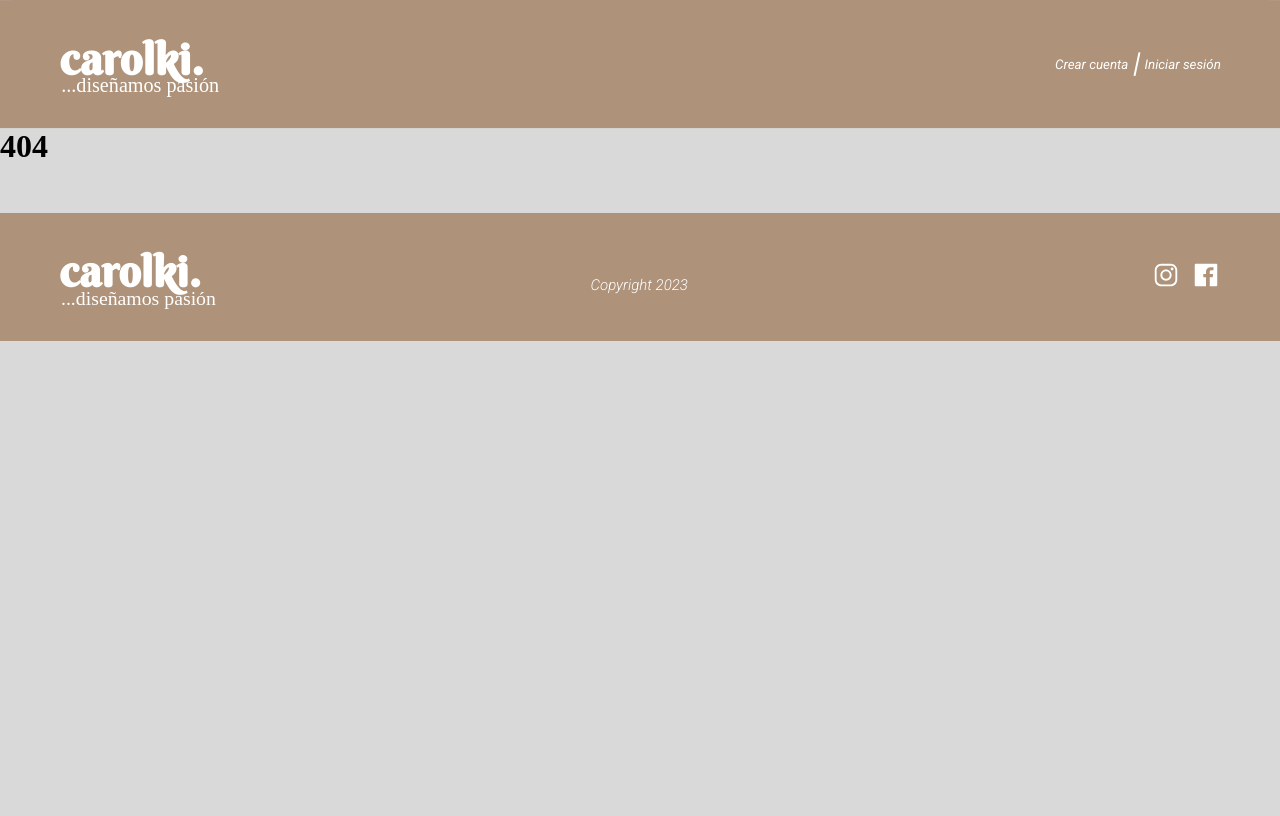
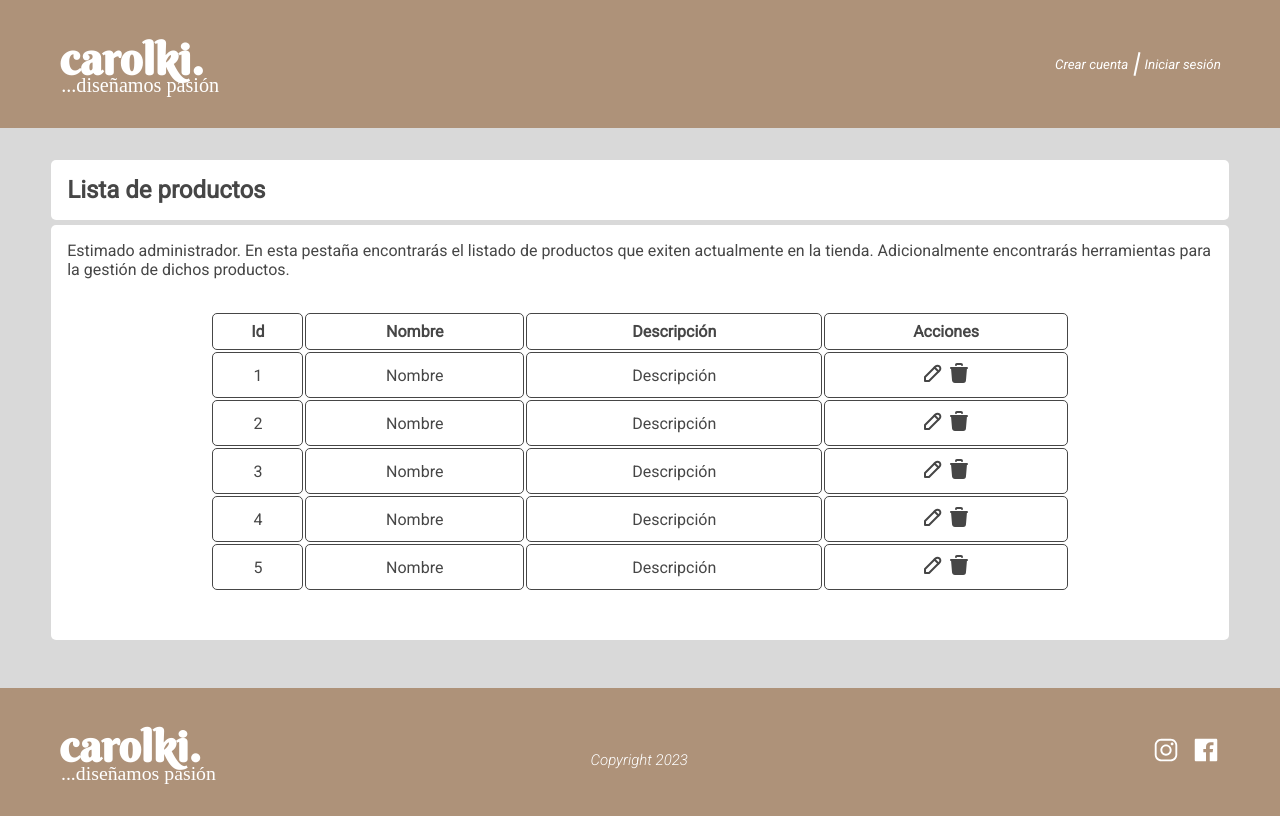
Before and after one commit to andrescarandino/Proyecto-Integrador-RopaDeDise-o, a React (Vite) app: page /admin/products/list in a window 1280 px wide. Before the commit this address had no page. Built offline with nearby package versions, Linux system fonts and the light colour scheme; a web font is replaced by a local one.

Commit message:
feat: advance admin module

```diff
--- a/src/pages/admin/AdminHome.jsx
+++ b/src/pages/admin/AdminHome.jsx
@@ -15,6 +15,10 @@ function AdminHome() {
 
 	const goToCreateProduct = () => {
 		navigate('/admin/products/create');
+	};
+
+	const goToListProducts = () => {
+		navigate('/admin/products/list');
 	};
 
 	return width > 768 ? (
@@ -53,7 +57,11 @@ function AdminHome() {
 						>
 							Agregar producto <IconArrowNarrowRight />
 						</li>
-						<li className={menuStyles.item}>
+						<li
+							className={menuStyles.item}
+							onClick={goToListProducts}
+							role="menuitem"
+						>
 							Listado de productos <IconArrowNarrowRight />
 						</li>
 					</ul>
--- /dev/null
+++ b/src/pages/admin/ListProduct.jsx
@@ -0,0 +1,154 @@
+import { IconPencil, IconTrashFilled } from '@tabler/icons-react';
+import * as createProductStyles from '../../styles/admin/createProduct.module.css';
+import * as ListProductsStyles from '../../styles/admin/listProducts.module.css';
+
+function ListProducts() {
+	return (
+		<div className={createProductStyles.container}>
+			<header className={createProductStyles.headerContainer}>
+				<h2 className={createProductStyles.title}>
+					Lista de productos
+				</h2>
+			</header>
+			<section className={createProductStyles.sectionContainer}>
+				<p className={createProductStyles.sectionDescription}>
+					Estimado administrador. En esta pestaña encontrarás el
+					listado de productos que exiten actualmente en la tienda.
+					Adicionalmente encontrarás herramientas para la gestión de
+					dichos productos.
+				</p>
+				<div>
+					<table className={ListProductsStyles.table}>
+						<thead>
+							<tr>
+								<th>Id</th>
+								<th>Nombre</th>
+								<th>Descripción</th>
+								<th>Acciones</th>
+							</tr>
+						</thead>
+						<tbody>
+							<tr>
+								<td>1</td>
+								<td>Nombre</td>
+								<td>Descripción</td>
+								<td className={ListProductsStyles.actions}>
+									<div
+										className={
+											ListProductsStyles.actionButton
+										}
+										role="button"
+									>
+										<IconPencil />
+									</div>
+									<div
+										className={
+											ListProductsStyles.actionButton
+										}
+										role="button"
+									>
+										<IconTrashFilled />
+									</div>
+								</td>
+							</tr>
+							<tr>
+								<td>2</td>
+								<td>Nombre</td>
+								<td>Descripción</td>
+								<td className={ListProductsStyles.actions}>
+									<div
+										className={
+											ListProductsStyles.actionButton
+										}
+										role="button"
+									>
+										<IconPencil />
+									</div>
+									<div
+										className={
+											ListProductsStyles.actionButton
+										}
+										role="button"
+									>
+										<IconTrashFilled />
+									</div>
+								</td>
+							</tr>
+							<tr>
+								<td>3</td>
+								<td>Nombre</td>
+								<td>Descripción</td>
+								<td className={ListProductsStyles.actions}>
+									<div
+										className={
+											ListProductsStyles.actionButton
+										}
+										role="button"
+									>
+										<IconPencil />
+									</div>
+									<div
+										className={
+											ListProductsStyles.actionButton
+										}
+										role="button"
+									>
+										<IconTrashFilled />
+									</div>
+								</td>
+							</tr>
+							<tr>
+								<td>4</td>
+								<td>Nombre</td>
+								<td>Descripción</td>
+								<td className={ListProductsStyles.actions}>
+									<div
+										className={
+											ListProductsStyles.actionButton
+										}
+										role="button"
+									>
+										<IconPencil />
+									</div>
+									<div
+										className={
+											ListProductsStyles.actionButton
+										}
+										role="button"
+									>
+										<IconTrashFilled />
+									</div>
+								</td>
+							</tr>
+							<tr>
+								<td>5</td>
+								<td>Nombre</td>
+								<td>Descripción</td>
+								<td className={ListProductsStyles.actions}>
+									<div
+										className={
+											ListProductsStyles.actionButton
+										}
+										role="button"
+									>
+										<IconPencil />
+									</div>
+									<div
+										className={
+											ListProductsStyles.actionButton
+										}
+										role="button"
+									>
+										<IconTrashFilled />
+									</div>
+								</td>
+							</tr>
+						</tbody>
+					</table>
+				</div>
+			</section>
+		</div>
+	);
+}
+
+export default ListProducts;
--- a/src/routes/routes.js
+++ b/src/routes/routes.js
@@ -2,6 +2,7 @@ import { lazy } from 'react';
 
 const AdminHome = lazy(() => import('../pages/admin/AdminHome'));
 const CreateProduct = lazy(() => import('../pages/admin/CreateProduct'));
+const ListProducts = lazy(() => import('../pages/admin/ListProduct'));
 const ProductDetail = lazy(() => import('../pages/ProductDetail'));
 const Home = lazy(() => import('../pages/Home'));
 const NotFound = lazy(() => import('../pages/NotFound'));
@@ -25,6 +26,10 @@ const routes = [
 		element: CreateProduct,
 	},
 	{
+		path: 'admin/products/list',
+		element: ListProducts,
+	},
+	{
 		path: '*',
 		element: NotFound,
 	},
--- /dev/null
+++ b/src/styles/admin/listProducts.module.css
@@ -0,0 +1,26 @@
+.table {
+	/* border: 1px solid black; */
+	width: 75%;
+	margin: 2rem auto;
+	border-radius: 5px;
+	color: var(--color-black-cow);
+}
+
+.actions {
+	display: flex;
+	justify-content: center;
+	align-items: center;
+	gap: 0.15rem;
+}
+
+.actionButton {
+	cursor: pointer;
+}
+
+td,
+th {
+	text-align: center;
+	padding: 0.5rem;
+	border: 1px solid var(--color-black-cow);
+	border-radius: 5px;
+}
```
